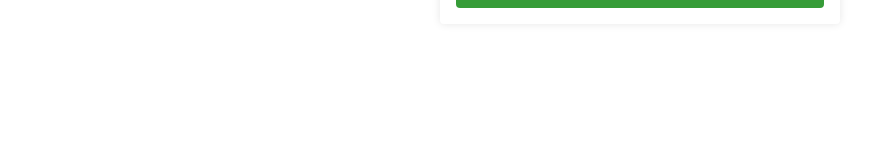
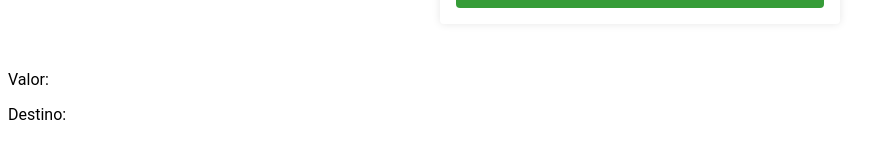
Before and after one commit to GustavoXavier-hub/Alura-Curso-Angular, an Angular app in the folder bytebank/: page / in a window 1280 px wide. Shown: the part 285-444 px from the top of the page, without its empty margins (0-878 px from the left). Built offline with nearby package versions, Linux system fonts and the light colour scheme.

Commit message:
interpolando os dados

```diff
--- a/bytebank/src/app/app.component.html
+++ b/bytebank/src/app/app.component.html
@@ -1 +1,5 @@
-<app-nova-tranferencia (aoTransferir)="tranferir"></app-nova-tranferencia>
+<app-nova-tranferencia (aoTransferir)="transferir"></app-nova-tranferencia>
+
+
+<p>Valor: {{ transferencia?.valor }}</p>
+<p>Destino: {{ transferencia?.destino }}</p>
--- a/bytebank/src/app/app.component.ts
+++ b/bytebank/src/app/app.component.ts
@@ -3,12 +3,14 @@ import { Component } from '@angular/core';
 @Component({
   selector: 'app-root',
   templateUrl: './app.component.html',
-  styleUrls: ['./app.component.scss']
+  styleUrls: ['./app.component.scss'],
 })
 export class AppComponent {
   title = 'bytebank';
+  transferencia: any;
 
-  tranferir($event){
+  transferir($event) {
     console.log($event);
+    this.transferencia = $event;
   }
 }
--- a/bytebank/src/app/nova-tranferencia/nova-tranferencia.component.ts
+++ b/bytebank/src/app/nova-tranferencia/nova-tranferencia.component.ts
@@ -17,6 +17,12 @@ export class NovaTranferenciaComponent  {
     console.log('Solicitada nova transferência');
     const valorEmitir = { valor: this.valor, destino: this.destino };
     this.aoTransferir.emit(valorEmitir);
+
+    this.limparCampos();
   }
 
+  limparCampos(){
+    this.valor = 0;
+    this.destino = 0;
+  }
 }
```
